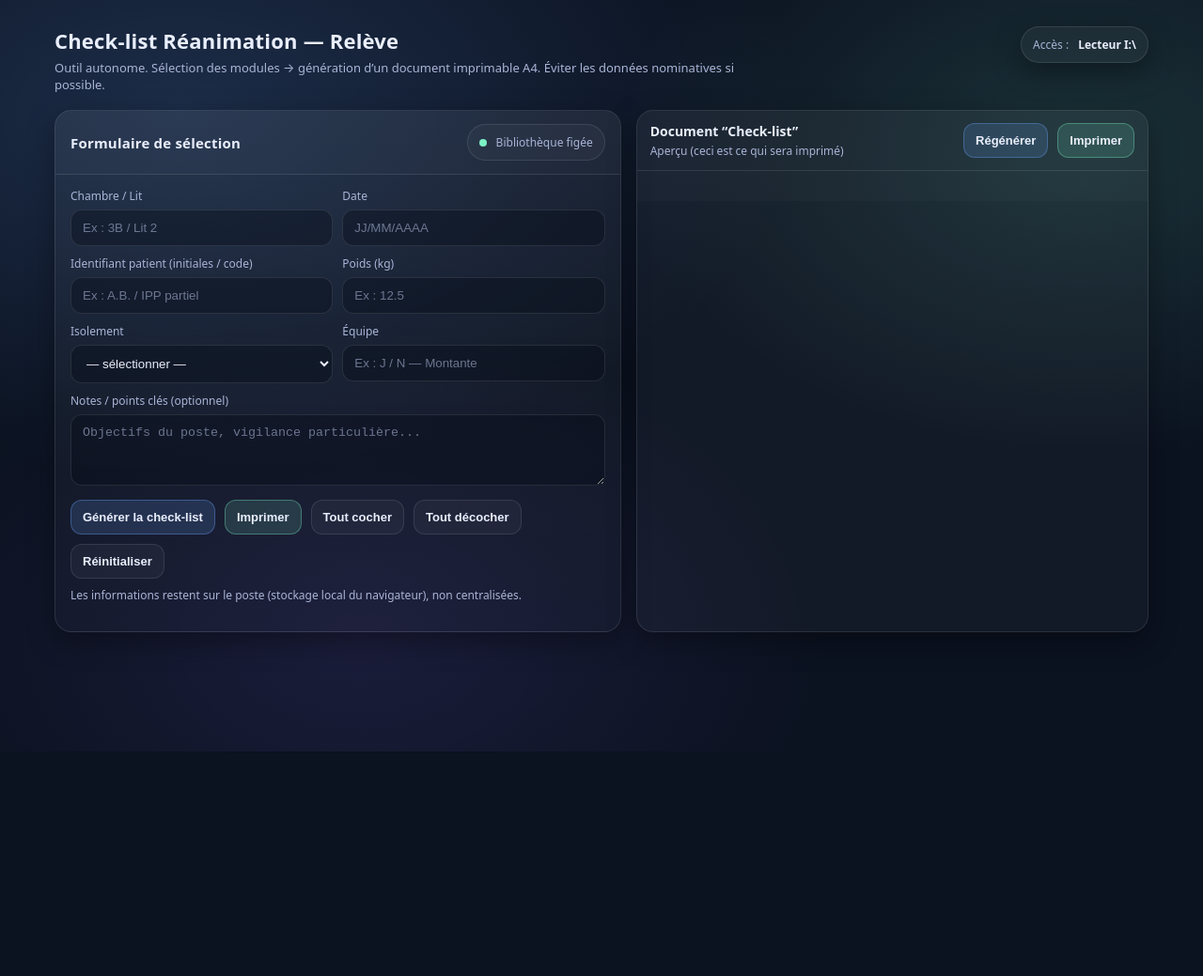
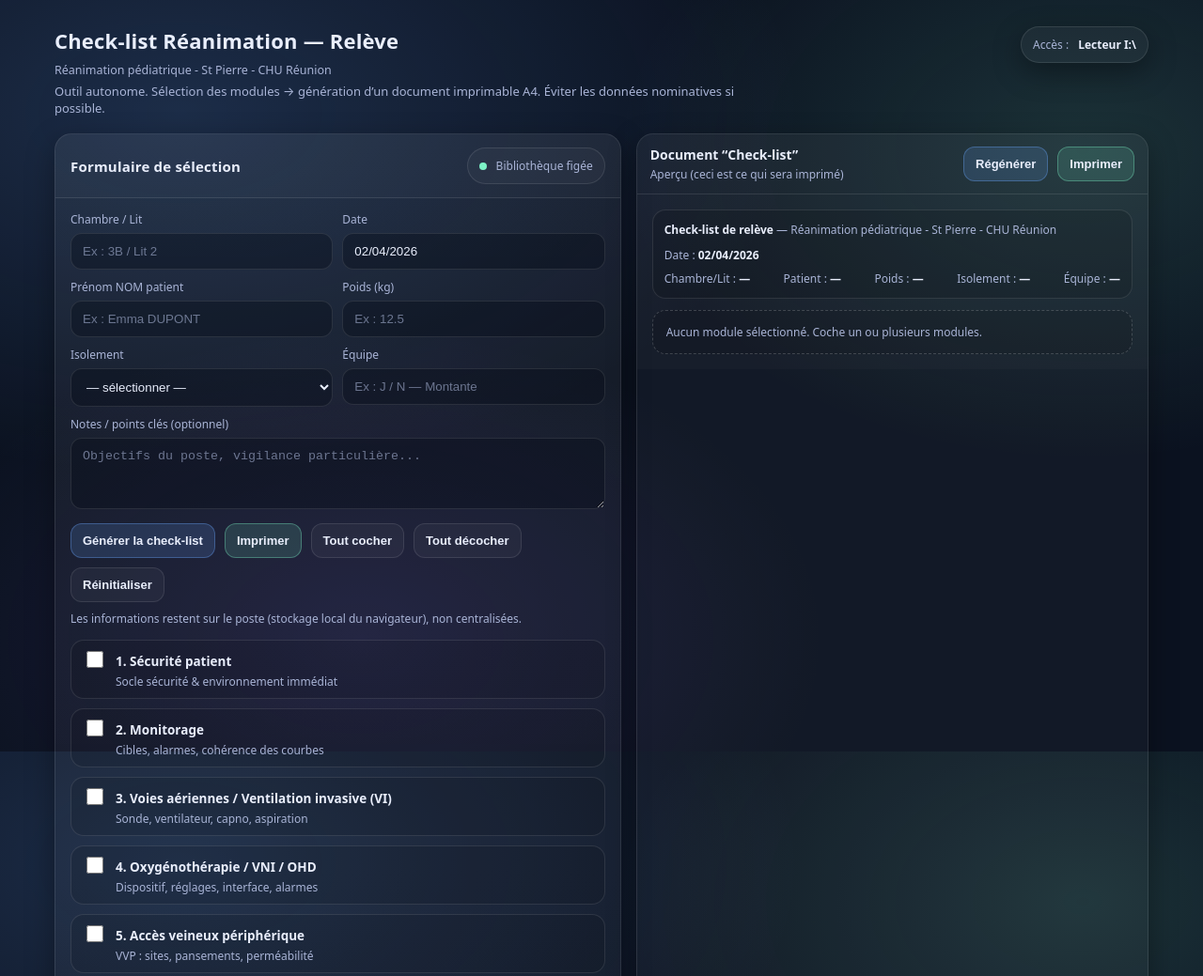
Before and after one commit to benjamindelarea974/Check-list, a plain HTML site: page index.html in a window 1280 px wide. Shown: the top 1039 px of the page at 94% size. Before the commit the page ends 800 px from the top, so only its background shows below. Drawn offline with Linux system fonts and the light colour scheme.

Commit message:
Update index.html

```diff
--- a/index.html
+++ b/index.html
@@ -32,6 +32,11 @@
     .brand{ display:flex; flex-direction:column; gap:6px; }
     .brand h1{ font-size: 22px; margin:0; letter-spacing:.2px; }
     .brand p{ margin:0; color: var(--muted); font-size: 13px; line-height: 1.35; max-width: 760px; }
+    .sitehead{
+      font-size: 12.5px;
+      color: var(--muted);
+      margin-top: 2px;
+    }
     .pill{
       display:inline-flex; align-items:center; gap:10px;
       padding:10px 12px; border:1px solid var(--line);
@@ -117,7 +122,6 @@
     .module b{ font-size: 13.5px; font-weight:700; line-height: 1.25; }
     .module .sub{ color: var(--muted); font-size: 12px; margin-top: 4px; line-height: 1.25; }
 
-    /* Extras (choix de sites) */
     .extras{
       margin-top: 10px;
       padding: 10px 10px;
@@ -228,6 +232,9 @@
       border-radius: 14px; background: rgba(0,0,0,.10);
     }
 
+    .printFooter{ display:none; }
+    .pf-left{ font-size: 9px; }
+
     @media print{
       body{ background:#fff; color:#000; }
       .wrap{ max-width:none; padding:0; }
@@ -243,6 +250,17 @@
       .box{ border-color:#000; }
       .item span{ color:#000; }
       .empty{ border: 1px dashed #000; background:#fff; color:#000; }
+      .printFooter{
+        display:flex !important;
+        position: fixed;
+        left: 12mm;
+        right: 12mm;
+        bottom: 8mm;
+        justify-content: flex-start;
+        align-items: center;
+        font-size: 9px;
+        color: #000;
+      }
       @page{ margin: 12mm; }
     }
   </style>
@@ -253,6 +271,7 @@
     <header>
       <div class="brand">
         <h1>Check-list Réanimation — Relève</h1>
+        <div class="sitehead">Réanimation pédiatrique - St Pierre - CHU Réunion</div>
         <p>Outil autonome. Sélection des modules → génération d’un document imprimable A4. Éviter les données nominatives si possible.</p>
       </div>
       <div class="pill"><span>Accès :</span> <b>Lecteur I:\</b></div>
@@ -282,8 +301,8 @@
 
           <div class="row">
             <div>
-              <label class="small">Identifiant patient (initiales / code)</label>
-              <input id="patient" type="text" placeholder="Ex : A.B. / IPP partiel" />
+              <label class="small">Prénom NOM patient</label>
+              <input id="patient" type="text" placeholder="Ex : Emma DUPONT" />
             </div>
             <div>
               <label class="small">Poids (kg)</label>
@@ -349,7 +368,6 @@
   </div>
 
   <script>
-    // --- Sites (choix multiples) ---
     const VVC_SITES = [
       "Jug Int D","Jug Int G","Sous clavière D","Sous clavière G",
       "Fémorale D","Fémorale G","PICC-Line Mb Sup D","PICC-Line Mb Sup G"
@@ -359,7 +377,6 @@
 
     const PERI_SITES = ["Lombaire","Thoracique"];
 
-    // --- Bibliothèque modules + items ---
     const MODULES = [
       { id: 1, title: "Sécurité patient", subtitle:"Socle sécurité & environnement immédiat",
         items:[
@@ -389,7 +406,6 @@
           "Capnographie : alarmes adaptées et activées",
           "Capnographie : courbe affichée visible du couloir",
           "Aspiration prête (sonde, dépression, système clos si utilisé)"
-
         ]},
       { id: 4, title: "Oxygénothérapie / VNI / OHD", subtitle:"Dispositif, réglages, interface, alarmes",
         items:[
@@ -413,20 +429,19 @@
           "Lumières identifiées (usage de chaque voie) + lignes étiquetées",
           "Verrouillages/clamps conformes",
           "Surveillance spécifique (saignement, thrombose, infection) rappelée",
-          "Dernier pansement refait il y moins de 8 jours",
+          "Dernier pansement refait il y a moins de 8 jours",
           "Changement de ligne effectué (Mardi et Vendredi)"
         ]},
       { id: 7, title: "Cathéter artériel", subtitle:"Courbe, purge, zéro/level, alarmes",
         items:[
           "Site connu (radial/fémoral)",
           "Point de ponction protégé, risque hémorragique anticipé",
-          "Dernier pansement refait il y moins de 8 jours",
+          "Dernier pansement refait il y a moins de 8 jours",
           "Tubulure sans bulles",
           "Poche de purge pleine et pression à 200 mmHg",
           "Niveau et zéro immédiatement contrôlés",
           "Courbe artérielle fiable et pulsatile",
           "Alarmes TA réglées et activées"
-
         ]},
       { id: 8, title: "Perfusions / PSE / lignes", subtitle:"Identification, étiquetage, organisation, alimentation",
         items:[
@@ -435,7 +450,6 @@
           "Regroupement sur rampe selon la lumière de perfusion",
           "Voies dédiées respectées (si applicable)",
           "Alimentation des PSE"
-
         ]},
       { id: 9, title: "PCA", subtitle:"Conformité, programmation, historique",
         items:[
@@ -446,7 +460,7 @@
         ]},
       { id: 10, title: "DVE", subtitle:"Niveau, zéro, clamps, sécurisation, visibilité",
         items:[
-          "Capeline OK" et refection il y moins de 4 jours",
+          "Capeline OK et réfection il y a moins de 4 jours",
           "Zéro calé au conduit auditif externe",
           "Niveau de drainage conforme prescription",
           "Unité de réglage conforme prescription (cmH₂O / mmHg)",
@@ -474,7 +488,6 @@
           "Niveau d’aspiration sur la cassette conforme à la prescription",
           "Tubulures aspiration murale connectée à la cassette",
           "Aspiration murale ouverte à -150 cmH₂O (bouton vert enfoncé)"
-
         ]},
       { id: 13, title: "Sonde urinaire", subtitle:"Déclivité, clamps, non-coudure",
         items:[
@@ -482,7 +495,6 @@
           "Circuit déclive non coudé (si applicable)",
           "Verrouillages/clamps conformes",
           "Poche de recueil déclive (sous le niveau du matelas)"
-
         ]},
       { id: 14, title: "Sonde gastrique", subtitle:"Fixation, repère, aspiration/déclive, NP",
         items:[
@@ -490,15 +502,14 @@
           "Repère en cm",
           "Aspiration ou déclive au sac conforme à la prescription",
           "Verrouillages/clamps conformes",
-          "Nutrition Entérale programmée selon prescription",
-          "Dernier changement de sonde il y moins de 8 jours"
+          "Nutrition entérale programmée selon prescription",
+          "Dernier changement de sonde il y a moins de 8 jours"
         ]},
       { id: 15, title: "Redon", subtitle:"Fixation, aspiration/siphonage, clamps",
         items:[
           "Fixation",
           "Verrouillages/clamps conformes",
           "Aspiration ou siphonage conforme à la prescription"
-
         ]},
       { id: 16, title: "Anti-infectieux (time-sensitive)", subtitle:"Administration + horaire clé",
         items:[
@@ -664,17 +675,20 @@
         const header = `
           <div class="doc-header">
             <div class="line1">
-              <div class="meta"><b>Check-list de relève</b> — Réanimation</div>
+              <div class="meta"><b>Check-list de relève</b> — Réanimation pédiatrique - St Pierre - CHU Réunion</div>
               <div class="meta">${h.date ? `Date : <b>${escapeHtml(h.date)}</b>` : ""}</div>
             </div>
             <div class="line1" style="margin-top:8px;">
               <div class="meta">Chambre/Lit : <b>${escapeHtml(h.room || "—")}</b></div>
-              <div class="meta">Identifiant : <b>${escapeHtml(h.patient || "—")}</b></div>
+              <div class="meta">Patient : <b>${escapeHtml(h.patient || "—")}</b></div>
               <div class="meta">Poids : <b>${escapeHtml(h.weight || "—")}</b></div>
               <div class="meta">Isolement : <b>${escapeHtml(h.isolation || "—")}</b></div>
               <div class="meta">Équipe : <b>${escapeHtml(h.team || "—")}</b></div>
             </div>
             ${h.notes ? `<div class="note"><b>Notes :</b> ${escapeHtml(h.notes)}</div>` : ""}
+            <div class="printFooter">
+              <span class="pf-left">Patient : ${escapeHtml(h.patient || "—")}</span>
+            </div>
           </div>
         `;
 
```
